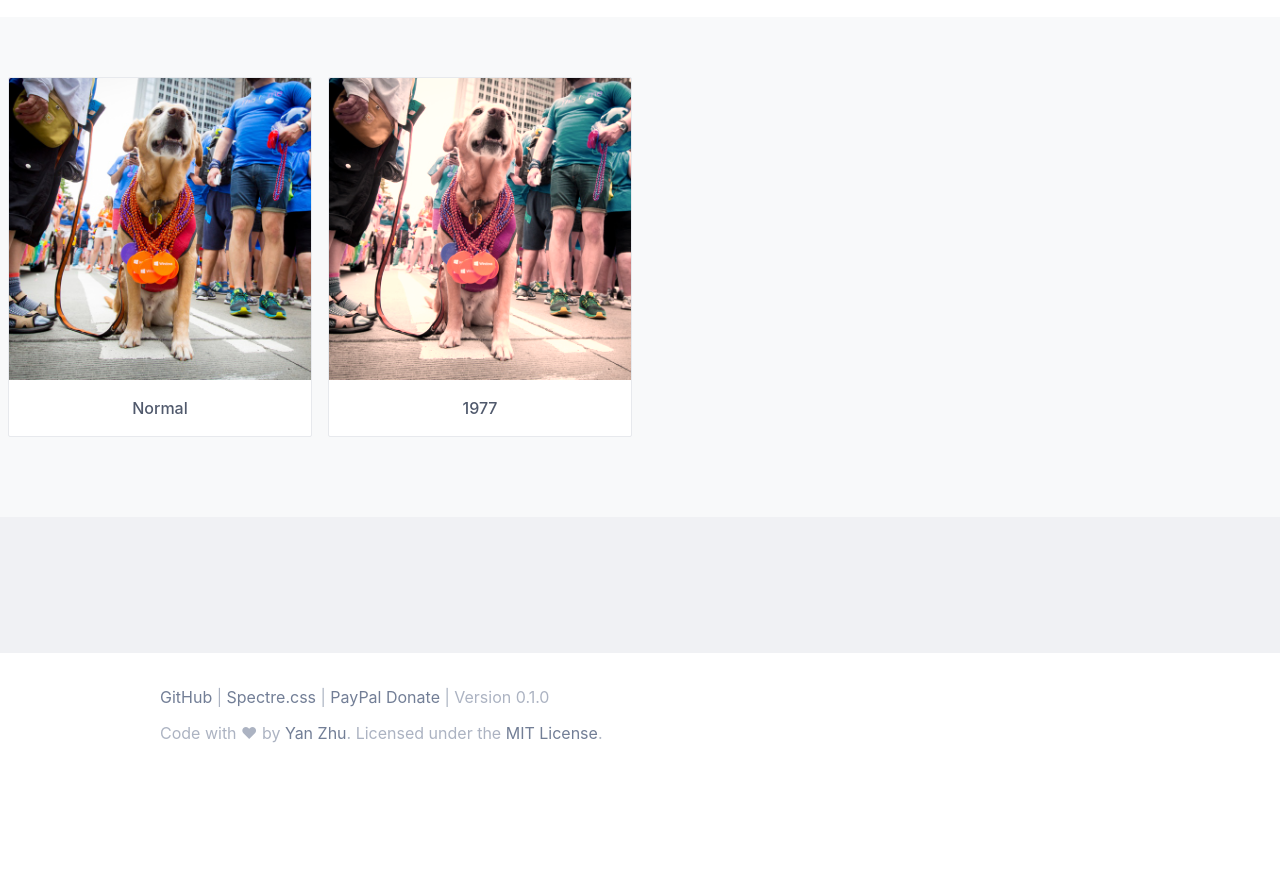
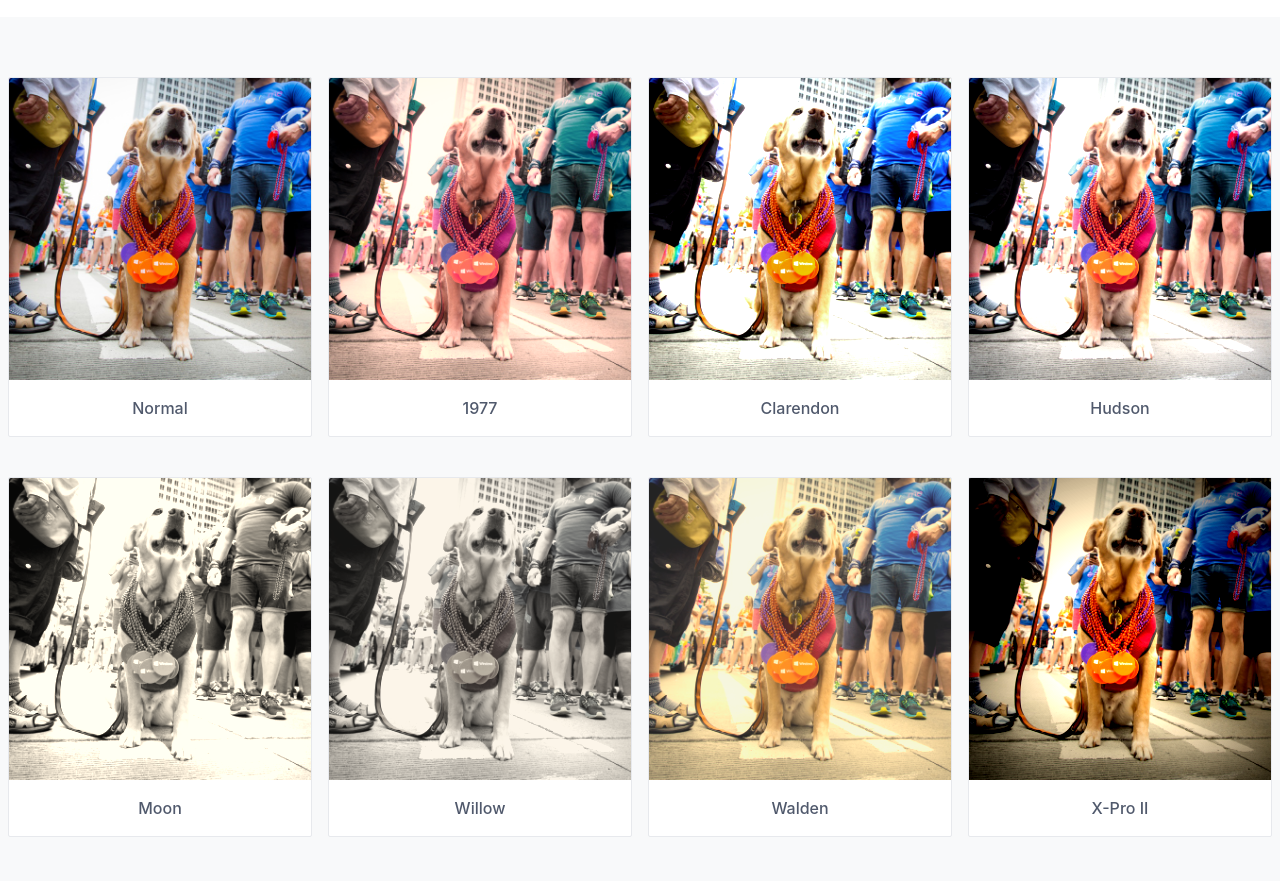
Before and after one commit to picturepan2/instagram.css, a website: page index.html in a window 1280 px wide. Shown: the part 251-1132 px from the top of the page. Before the commit the page ends 1032 px from the top, so only its background shows below. Drawn offline with Linux system fonts and the light colour scheme.

Commit message:
second wave of filters

```diff
--- a/index.html
+++ b/index.html
@@ -37,11 +37,71 @@
         </div>
         <div class="column col-3 col-md-6 col-sm-12">
           <div class="card">
-            <div class="card-image">
-              <img src="assets/img/instagram-example.jpg" class="img-responsive i-1977">
+            <div class="card-image filter-1977">
+              <img src="assets/img/instagram-example.jpg" class="img-responsive">
             </div>
             <div class="card-header">
               <span class="h6">1977</span>
+            </div>
+          </div>
+        </div>
+        <div class="column col-3 col-md-6 col-sm-12">
+          <div class="card">
+            <div class="card-image filter-clarendon">
+              <img src="assets/img/instagram-example.jpg" class="img-responsive">
+            </div>
+            <div class="card-header">
+              <span class="h6">Clarendon</span>
+            </div>
+          </div>
+        </div>
+        <div class="column col-3 col-md-6 col-sm-12">
+          <div class="card">
+            <div class="card-image filter-hudson">
+              <img src="assets/img/instagram-example.jpg" class="img-responsive">
+            </div>
+            <div class="card-header">
+              <span class="h6">Hudson</span>
+            </div>
+          </div>
+        </div>
+        <div class="column col-3 col-md-6 col-sm-12">
+          <div class="card">
+            <div class="card-image filter-moon">
+              <img src="assets/img/instagram-example.jpg" class="img-responsive">
+            </div>
+            <div class="card-header">
+              <span class="h6">Moon</span>
+            </div>
+          </div>
+        </div>
+        <div class="column col-3 col-md-6 col-sm-12">
+          <div class="card">
+            <div class="card-image filter-willow">
+              <img src="assets/img/instagram-example.jpg" class="img-responsive">
+            </div>
+            <div class="card-header">
+              <span class="h6">Willow</span>
+            </div>
+          </div>
+        </div>
+        <div class="column col-3 col-md-6 col-sm-12">
+          <div class="card">
+            <div class="card-image filter-walden">
+              <img src="assets/img/instagram-example.jpg" class="img-responsive">
+            </div>
+            <div class="card-header">
+              <span class="h6">Walden</span>
+            </div>
+          </div>
+        </div>
+        <div class="column col-3 col-md-6 col-sm-12">
+          <div class="card">
+            <div class="card-image filter-xpro-ii">
+              <img src="assets/img/instagram-example.jpg" class="img-responsive">
+            </div>
+            <div class="card-header">
+              <span class="h6">X-Pro II</span>
             </div>
           </div>
         </div>
--- a/src/_1977.scss
+++ b/src/_1977.scss
@@ -1,4 +1,4 @@
 // 1977 Filter
-.i-1977 {
-  filter: sepia(0.5) hue-rotate(-30deg) saturate(1.2);
+.filter-1977 {
+  filter: sepia(.5) hue-rotate(-30deg) saturate(1.4);
 }
--- /dev/null
+++ b/src/_clarendon.scss
@@ -0,0 +1,4 @@
+// Clarendon Filter
+.filter-clarendon {
+  filter: sepia(.15) contrast(1.25) brightness(1.25) hue-rotate(5deg);
+}
--- /dev/null
+++ b/src/_core.scss
@@ -0,0 +1,4 @@
+// Filter Core
+[class*="filter"] {
+  position: relative;
+}
--- /dev/null
+++ b/src/_hudson.scss
@@ -0,0 +1,17 @@
+// Hudson Filter
+.filter-hudson {
+  filter: sepia(.25) contrast(1.2) brightness(1.2) saturate(1.05) hue-rotate(-15deg);
+
+  &::before {
+    background: radial-gradient(circle at center center, transparent 25%, rgba(25, 62, 167, 0.25) 100%);
+    content: "";
+    display: block;
+    height: 100%;
+    left: 0;
+    mix-blend-mode: multiply;
+    position: absolute;
+    top: 0;
+    width: 100%;
+    z-index: 1;
+  }
+}
--- /dev/null
+++ b/src/_moon.scss
@@ -0,0 +1,4 @@
+// Moon Filter
+.filter-moon {
+  filter: brightness(1.4) contrast(.95) saturate(0) sepia(.35);
+}
--- /dev/null
+++ b/src/_walden.scss
@@ -0,0 +1,4 @@
+// Walden Filter
+.filter-walden {
+  filter: sepia(.6) contrast(.75) brightness(1.1) saturate(2);
+}
--- /dev/null
+++ b/src/_willow.scss
@@ -0,0 +1,4 @@
+// Willow Filter
+.filter-willow {
+  filter: brightness(1.2) contrast(.85) saturate(.05) sepia(.2);
+}
--- /dev/null
+++ b/src/_xpro-ii.scss
@@ -0,0 +1,17 @@
+// X-Pro II Filter
+.filter-xpro-ii  {
+  filter: sepia(.4) contrast(1.5) brightness(1.2) saturate(1.4);
+
+  &::before {
+    background: radial-gradient(circle at center center, transparent 0, rgba(0, 0, 0, .65) 100%);
+    content: "";
+    display: block;
+    height: 100%;
+    left: 0;
+    mix-blend-mode: multiply;
+    position: absolute;
+    top: 0;
+    width: 100%;
+    z-index: 1;
+  }
+}
--- a/src/instagram.scss
+++ b/src/instagram.scss
@@ -2,4 +2,11 @@
 @import "variables";
 
 /*! Filters.css v#{$version} | MIT License | github.com/picturepan2/filters.css */
+@import "core";
 @import "1977";
+@import "clarendon";
+@import "hudson";
+@import "moon";
+@import "walden";
+@import "willow";
+@import "xpro-ii";
```
Also changed, not shown: dist/instagram.css, dist/instagram.min.css.
